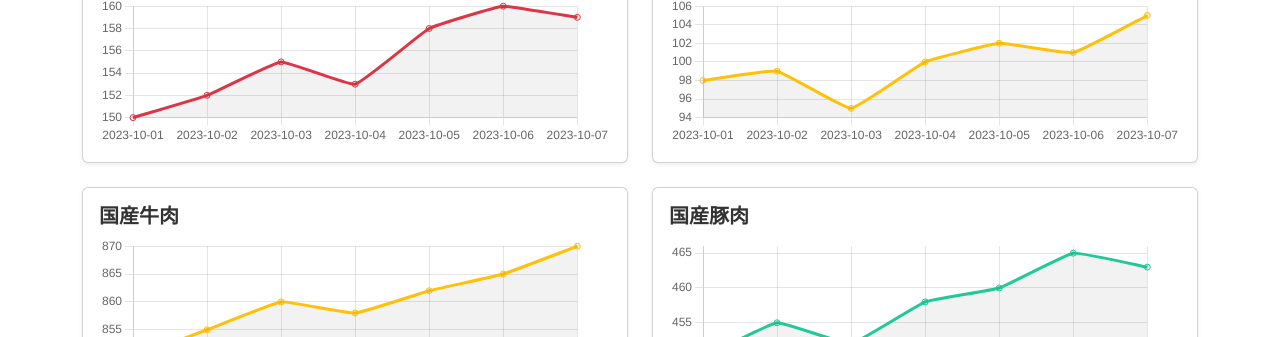
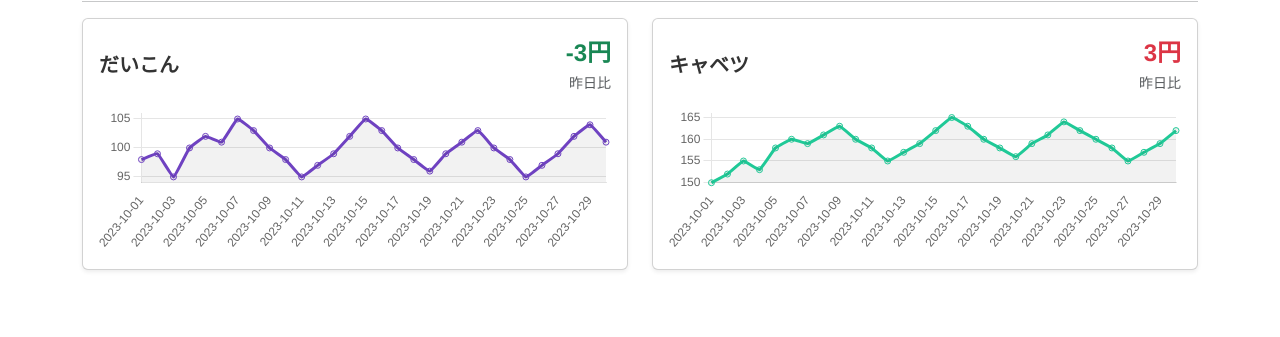
Before and after one commit to NobukiSawada/YasYas, a plain HTML site: page index.html in a window 1280 px wide. Shown: the part 297-634 px from the top of the page. Drawn offline with nearby package versions, Linux system fonts and the light colour scheme.

Commit message:
Implement-price-change-display-sorting-and-category-sections

```diff
--- a/data/prices.json
+++ b/data/prices.json
@@ -1,19 +1,18 @@
-
 {
   "キャベツ": {
-    "labels": ["2023-10-01", "2023-10-02", "2023-10-03", "2023-10-04", "2023-10-05", "2023-10-06", "2023-10-07"],
-    "prices": [150, 152, 155, 153, 158, 160, 159]
+    "labels": ["2023-10-01", "2023-10-02", "2023-10-03", "2023-10-04", "2023-10-05", "2023-10-06", "2023-10-07", "2023-10-08", "2023-10-09", "2023-10-10", "2023-10-11", "2023-10-12", "2023-10-13", "2023-10-14", "2023-10-15", "2023-10-16", "2023-10-17", "2023-10-18", "2023-10-19", "2023-10-20", "2023-10-21", "2023-10-22", "2023-10-23", "2023-10-24", "2023-10-25", "2023-10-26", "2023-10-27", "2023-10-28", "2023-10-29", "2023-10-30"],
+    "prices": [150, 152, 155, 153, 158, 160, 159, 161, 163, 160, 158, 155, 157, 159, 162, 165, 163, 160, 158, 156, 159, 161, 164, 162, 160, 158, 155, 157, 159, 162]
   },
   "だいこん": {
-    "labels": ["2023-10-01", "2023-10-02", "2023-10-03", "2023-10-04", "2023-10-05", "2023-10-06", "2023-10-07"],
-    "prices": [98, 99, 95, 100, 102, 101, 105]
+    "labels": ["2023-10-01", "2023-10-02", "2023-10-03", "2023-10-04", "2023-10-05", "2023-10-06", "2023-10-07", "2023-10-08", "2023-10-09", "2023-10-10", "2023-10-11", "2023-10-12", "2023-10-13", "2023-10-14", "2023-10-15", "2023-10-16", "2023-10-17", "2023-10-18", "2023-10-19", "2023-10-20", "2023-10-21", "2023-10-22", "2023-10-23", "2023-10-24", "2023-10-25", "2023-10-26", "2023-10-27", "2023-10-28", "2023-10-29", "2023-10-30"],
+    "prices": [98, 99, 95, 100, 102, 101, 105, 103, 100, 98, 95, 97, 99, 102, 105, 103, 100, 98, 96, 99, 101, 103, 100, 98, 95, 97, 99, 102, 104, 101]
   },
   "国産牛肉": {
-    "labels": ["2023-10-01", "2023-10-02", "2023-10-03", "2023-10-04", "2023-10-05", "2023-10-06", "2023-10-07"],
-    "prices": [850, 855, 860, 858, 862, 865, 870]
+    "labels": ["2023-10-01", "2023-10-02", "2023-10-03", "2023-10-04", "2023-10-05", "2023-10-06", "2023-10-07", "2023-10-08", "2023-10-09", "2023-10-10", "2023-10-11", "2023-10-12", "2023-10-13", "2023-10-14", "2023-10-15", "2023-10-16", "2023-10-17", "2023-10-18", "2023-10-19", "2023-10-20", "2023-10-21", "2023-10-22", "2023-10-23", "2023-10-24", "2023-10-25", "2023-10-26", "2023-10-27", "2023-10-28", "2023-10-29", "2023-10-30"],
+    "prices": [850, 855, 860, 858, 862, 865, 870, 868, 865, 860, 855, 858, 862, 865, 870, 868, 865, 860, 857, 860, 863, 866, 869, 867, 864, 861, 858, 860, 863, 866]
   },
   "国産豚肉": {
-    "labels": ["2023-10-01", "2023-10-02", "2023-10-03", "2023-10-04", "2023-10-05", "2023-10-06", "2023-10-07"],
-    "prices": [450, 455, 452, 458, 460, 465, 463]
+    "labels": ["2023-10-01", "2023-10-02", "2023-10-03", "2023-10-04", "2023-10-05", "2023-10-06", "2023-10-07", "2023-10-08", "2023-10-09", "2023-10-10", "2023-10-11", "2023-10-12", "2023-10-13", "2023-10-14", "2023-10-15", "2023-10-16", "2023-10-17", "2023-10-18", "2023-10-19", "2023-10-20", "2023-10-21", "2023-10-22", "2023-10-23", "2023-10-24", "2023-10-25", "2023-10-26", "2023-10-27", "2023-10-28", "2023-10-29", "2023-10-30"],
+    "prices": [450, 455, 452, 458, 460, 465, 463, 460, 458, 455, 452, 450, 453, 456, 459, 462, 460, 457, 454, 451, 448, 450, 453, 456, 459, 462, 460, 457, 454, 451]
   }
 }
--- a/index.html
+++ b/index.html
@@ -34,7 +34,6 @@
                     <option value="all" selected>全期間</option>
                     <option value="7">週次 (7日間)</option>
                     <option value="30">月次 (30日間)</option>
-                    <option value="365">年次 (365日間)</option>
                 </select>
             </div>
         </div>
--- a/js/main.js
+++ b/js/main.js
@@ -6,6 +6,12 @@ document.addEventListener('DOMContentLoaded', () => {
 
     let originalData = {};
     let chartInstances = {};
+
+    // Define categories for items
+    const categories = {
+        '農産物': ['キャベツ', 'だいこん'],
+        '畜産物': ['国産牛肉', '国産豚肉']
+    };
 
     function showLoading() {
         loadingEl.classList.remove('d-none');
@@ -23,12 +29,69 @@ document.addEventListener('DOMContentLoaded', () => {
         errorEl.classList.remove('d-none');
     }
 
+    function calculatePriceChanges(itemData) {
+        const prices = itemData.prices;
+        const labels = itemData.labels;
+
+        let yesterdayChange = 0;
+        if (prices.length >= 2) {
+            yesterdayChange = prices[prices.length - 1] - prices[prices.length - 2];
+        }
+
+        let yearAgoChange = 0;
+        // For 1-month data, we can't calculate 1-year ago change.
+        // This part will be relevant when we have 1-year data.
+        // For now, we'll just set it to 0 or a placeholder.
+        if (prices.length >= 365) { // Assuming 365 days for a year
+            yearAgoChange = prices[prices.length - 1] - prices[prices.length - 365];
+        }
+
+        return { yesterdayChange, yearAgoChange };
+    }
+
     function createOrUpdateCharts(timeRange) {
         chartsContainerEl.innerHTML = ''; // Clear existing charts
         chartInstances = {};
 
-        for (const itemName in originalData) {
+        // Process data for each category
+        for (const categoryName in categories) {
+            const categoryItems = categories[categoryName];
+            let itemsForCategory = [];
+
+            // Filter and calculate changes for items in this category
+            categoryItems.forEach(itemName => {
+                if (originalData[itemName]) {
                     const itemData = originalData[itemName];
+                    const { yesterdayChange, yearAgoChange } = calculatePriceChanges(itemData);
+                    itemsForCategory.push({
+                        name: itemName,
+                        data: itemData,
+                        yesterdayChange: yesterdayChange,
+                        yearAgoChange: yearAgoChange
+                    });
+                }
+            });
+
+            // Sort items by yesterdayChange (descending for price drop)
+            itemsForCategory.sort((a, b) => a.yesterdayChange - b.yesterdayChange);
+
+            // Create category section
+            const categorySection = document.createElement('div');
+            categorySection.className = 'col-12 mb-5';
+            categorySection.innerHTML = `<h2>${categoryName}</h2><hr>`;
+            chartsContainerEl.appendChild(categorySection);
+
+            const categoryRow = document.createElement('div');
+            categoryRow.className = 'row';
+            categorySection.appendChild(categoryRow);
+
+            // Create charts for each item in the category
+            itemsForCategory.forEach(item => {
+                const itemName = item.name;
+                const itemData = item.data;
+                const yesterdayChange = item.yesterdayChange;
+                const yearAgoChange = item.yearAgoChange;
+
                 let filteredLabels = itemData.labels;
                 let filteredPrices = itemData.prices;
 
@@ -45,9 +108,31 @@ document.addEventListener('DOMContentLoaded', () => {
                 chartCard.className = 'card shadow-sm h-100';
                 const cardBody = document.createElement('div');
                 cardBody.className = 'card-body d-flex flex-column';
+
+                // Card Header with Item Name and Price Change
+                const cardHeader = document.createElement('div');
+                cardHeader.className = 'd-flex justify-content-between align-items-center mb-2';
                 const cardTitle = document.createElement('h5');
-            cardTitle.className = 'card-title';
+                cardTitle.className = 'card-title mb-0';
                 cardTitle.textContent = itemName;
+                cardHeader.appendChild(cardTitle);
+
+                const changeDisplay = document.createElement('div');
+                changeDisplay.className = 'text-end';
+                changeDisplay.innerHTML = `
+                    <span class="d-block fs-4 fw-bold ${yesterdayChange < 0 ? 'text-success' : 'text-danger'}">${yesterdayChange}円</span>
+                    <small class="text-muted">昨日比</small>
+                `;
+                // Add 1-year change if data is available (currently not for 1-month dummy data)
+                // if (itemData.labels.length >= 365) {
+                //     changeDisplay.innerHTML += `
+                //         <span class="d-block fs-6 ${yearAgoChange < 0 ? 'text-success' : 'text-danger'}">${yearAgoChange}円</span>
+                //         <small class="text-muted">1年前比</small>
+                //     `;
+                // }
+                cardHeader.appendChild(changeDisplay);
+                cardBody.appendChild(cardHeader);
+
                 const canvasContainer = document.createElement('div');
                 canvasContainer.className = 'flex-grow-1';
                 const canvas = document.createElement('canvas');
@@ -55,11 +140,10 @@ document.addEventListener('DOMContentLoaded', () => {
                 canvas.id = canvasId;
 
                 canvasContainer.appendChild(canvas);
-            cardBody.appendChild(cardTitle);
                 cardBody.appendChild(canvasContainer);
                 chartCard.appendChild(cardBody);
                 chartCol.appendChild(chartCard);
-            chartsContainerEl.appendChild(chartCol);
+                categoryRow.appendChild(chartCol);
 
                 // Create the chart
                 const ctx = canvas.getContext('2d');
@@ -83,8 +167,19 @@ document.addEventListener('DOMContentLoaded', () => {
                             legend: {
                                 display: false
                             }
+                        },
+                        scales: {
+                            x: {
+                                grid: {
+                                    display: false
+                                }
+                            },
+                            y: {
+                                beginAtZero: false
                             }
                         }
+                    }
+                });
             });
         }
     }
```
Lines whose indentation alone changed are shown as unchanged.
